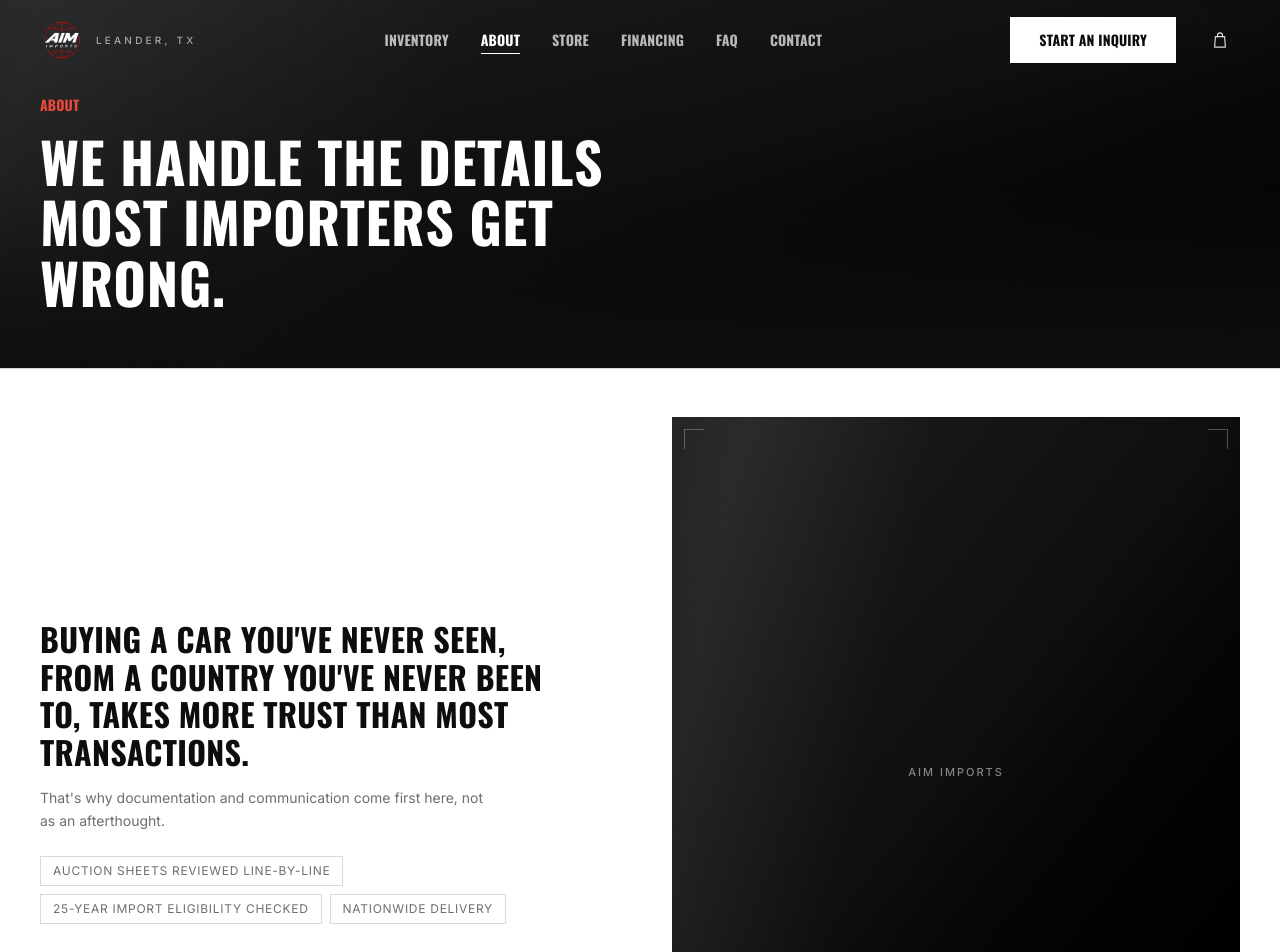
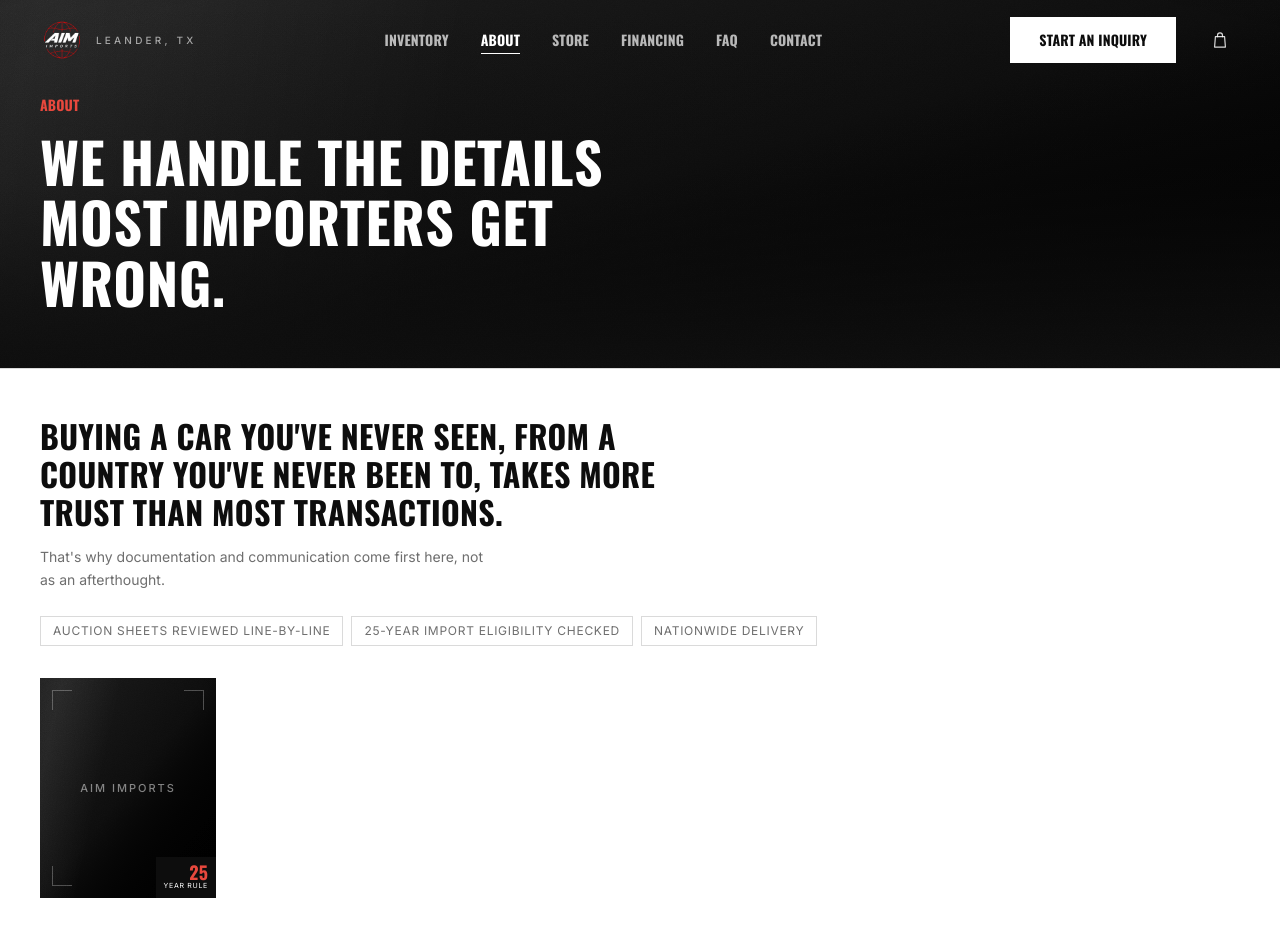
Before and after one commit to sammeraz/sammeraz, a Next.js app: page /about in a window 1280 px wide. Shown: the top 952 px of the page. Built offline with nearby package versions, Linux system fonts and the light colour scheme.

Commit message:
Shrink About intro image so the page header stays the highlight
Dropped the two-column split — the pull-quote text now runs full
width, and the image panel is a small supporting visual below it
instead of a half-page-wide element competing with the dark hero
above.

```diff
--- a/src/app/about/page.tsx
+++ b/src/app/about/page.tsx
@@ -25,9 +25,9 @@ export default function AboutPage() {
       <PageHeader eyebrow="About" title="We handle the details most importers get wrong." />
 
       <section className="border-t border-ink/15 bg-cream pb-16 pt-12 md:pb-20">
-        <Container className="grid items-center gap-10 md:grid-cols-2 md:gap-16">
-          <Reveal className="order-2 md:order-1">
-            <p className="font-display max-w-lg text-[clamp(1.4rem,2.8vw,2rem)] leading-[1.18] text-ink">
+        <Container>
+          <Reveal>
+            <p className="font-display max-w-2xl text-[clamp(1.4rem,2.8vw,2rem)] leading-[1.18] text-ink">
               Buying a car you&apos;ve never seen, from a country you&apos;ve never been to,
               takes more trust than most transactions.
             </p>
@@ -47,14 +47,11 @@ export default function AboutPage() {
             </ul>
           </Reveal>
 
-          <Reveal
-            y={36}
-            className="relative order-1 aspect-[4/5] w-full overflow-hidden md:order-2"
-          >
+          <Reveal delay={0.1} className="relative mt-8 aspect-[4/5] w-36 overflow-hidden sm:w-44">
             <PlaceholderArt variant="panel" label="AIM Imports" />
-            <div className="absolute bottom-0 right-0 flex flex-col items-end bg-ink px-4 py-3 text-cream">
-              <span className="font-display text-3xl leading-none text-accent-soft">25</span>
-              <span className="text-[10px] uppercase tracking-[0.14em]">Year Import Rule</span>
+            <div className="absolute bottom-0 right-0 flex flex-col items-end bg-ink px-2 py-1.5 text-cream">
+              <span className="font-display text-lg leading-none text-accent-soft">25</span>
+              <span className="text-[7px] uppercase tracking-[0.1em]">Year Rule</span>
             </div>
           </Reveal>
         </Container>
```
